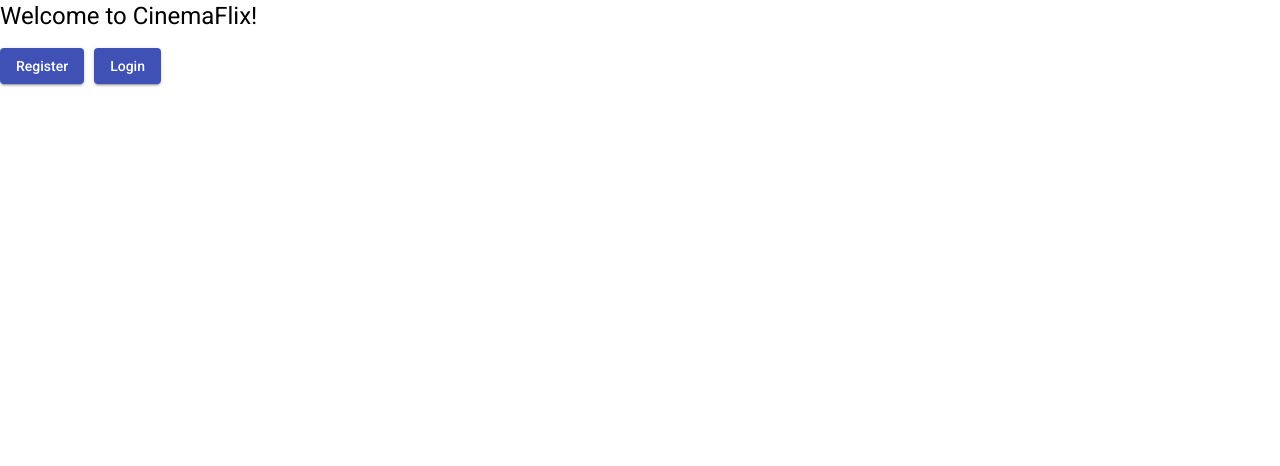
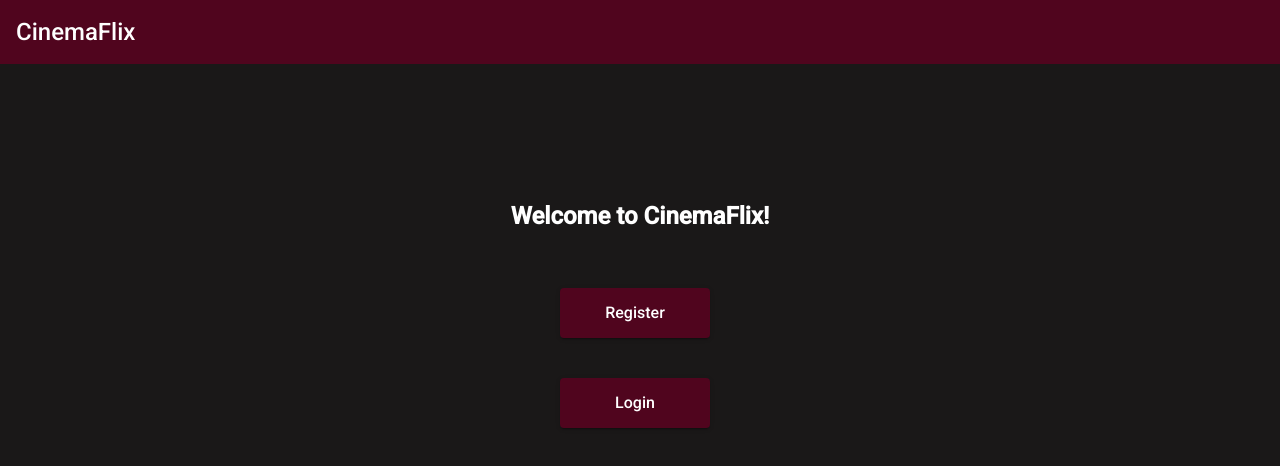
Before and after one commit to Alemtola/CinemaFlix-Angular-Client, an Angular app: page /welcome in a window 1280 px wide. Shown: the top 466 px of the page. Built offline with nearby package versions, Linux system fonts and the light colour scheme.

Commit message:
updated welcome page

```diff
--- a/src/app/welcome-page/welcome-page.component.html
+++ b/src/app/welcome-page/welcome-page.component.html
@@ -1,9 +1,12 @@
-
+<mat-toolbar color="accent">
+  <span id="logo">CinemaFlix</span>
+</mat-toolbar>
 <div class="main-page">
-  <h1>
+  <div class="content-wrapper">
+    <h1 class="title">
       Welcome to CinemaFlix!
     </h1>
-
+    <div class="button-div">
       <button
         mat-raised-button
         (click)="openUserRegistrationDialog()"
@@ -21,5 +24,7 @@
       >
         Login
       </button>
+    </div>
+  </div>
 
 </div>
--- a/src/app/welcome-page/welcome-page.component.scss
+++ b/src/app/welcome-page/welcome-page.component.scss
@@ -0,0 +1,46 @@
+
+.mat-toolbar {
+  background-color: #50051e;
+  position: fixed;
+}
+
+#logo {
+  font-size: x-large;
+}
+
+.main-page {
+  height: 100%;
+  display: flex;
+  justify-content: center;
+  background-color: #1a1818;
+  background-attachment: fixed;
+  background-size: 100% 100%;
+}
+
+.content-wrapper{
+  margin-top: 200px;
+  text-align: center;
+}
+
+.title{
+  font-weight: bold;
+  font-size: x-large;
+  color: #ffffff;
+}
+
+.button-div{
+  display: flex;
+  flex-direction: column;
+  justify-content: center;
+  align-items: center;
+
+}
+
+.mat-raised-button{
+  margin-top: 40px;
+  background-color:#50051e;
+  color: #ffffff;
+  width: 150px;
+  height: 50px;
+  font-size: medium;
+}
```
Lines whose indentation alone changed are shown as unchanged.
